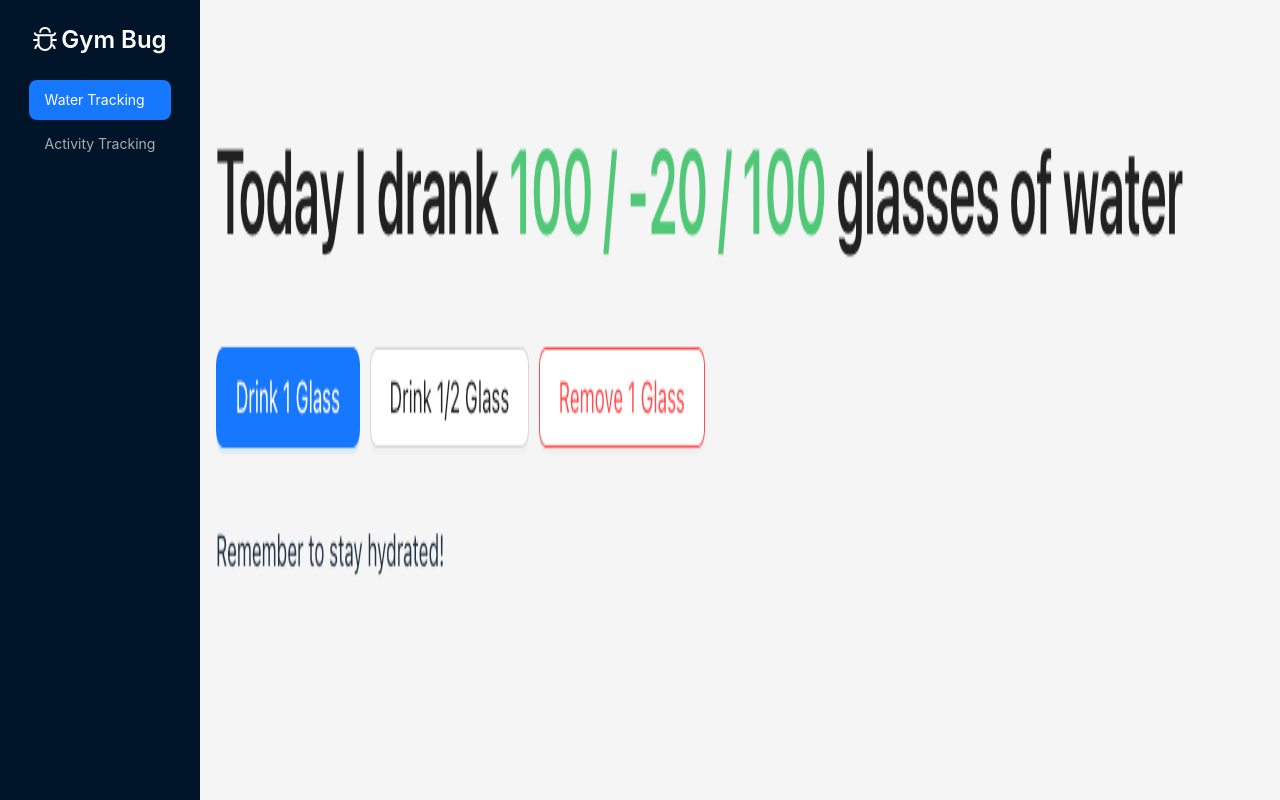
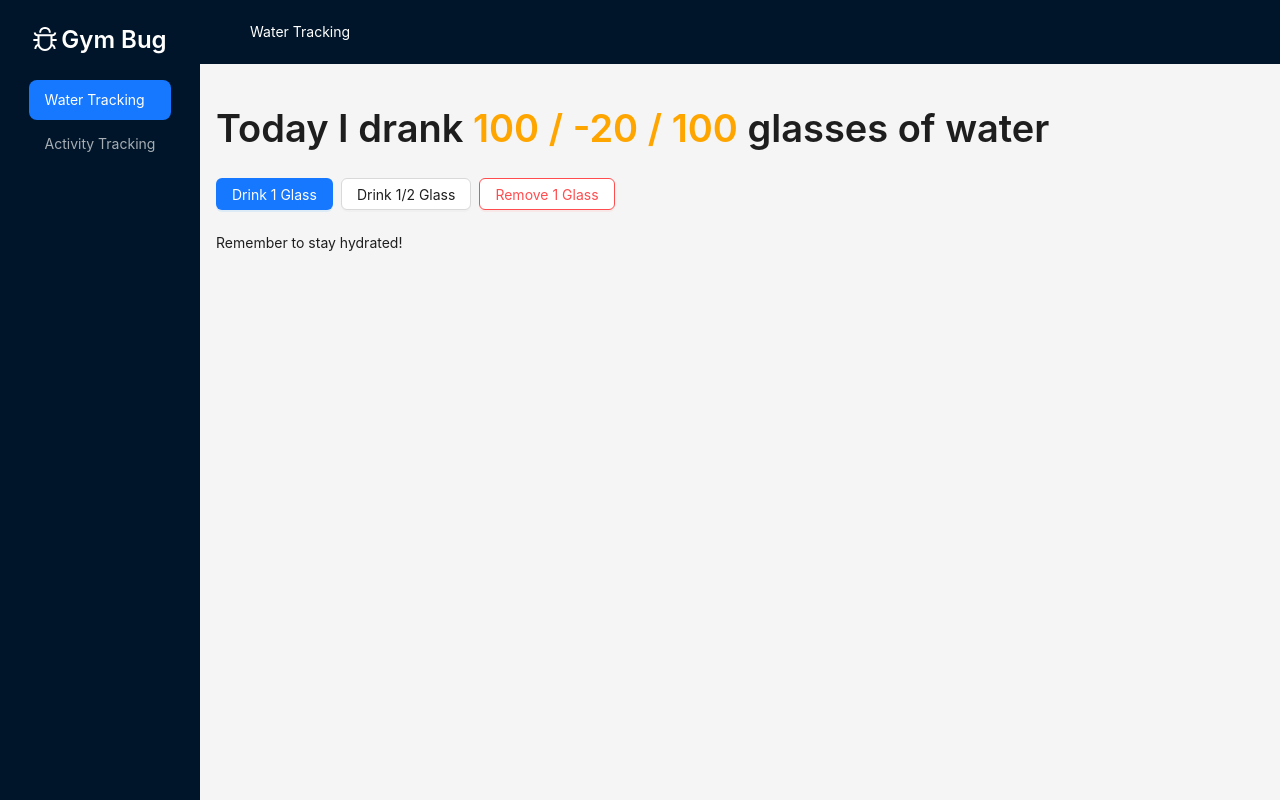
Before and after one commit to cezarmocanu/gym-bug, a React (Vite) app: page /water in a window 1280 px wide. Built offline with nearby package versions, Linux system fonts and the light colour scheme.

Commit message:
I repaired the navigation for both water and activity pages as well as I made some slight modifications along the way to the 'water dirinking' feature

```diff
--- a/src/App.jsx
+++ b/src/App.jsx
@@ -12,8 +12,8 @@ function App() {
       <Routes>
         <Route path="/" exact element={<MenuView />}>
           <Route path="/" element={<HomeView />} />
-          <Route path="/water" element={<img src={water} />} />
-          <Route path="/activimy" element={<ActivityTrackingView />} />
+          <Route path="/water" element={<WaterTrackingView/>} />
+          <Route path="/activity" element={<ActivityTrackingView />} />
         </Route>
       </Routes>
     </Router>
--- a/src/views/MenuView.jsx
+++ b/src/views/MenuView.jsx
@@ -32,7 +32,7 @@ export const MenuView = () => {
 
   const handleMenuClick = (event) => {
     const targetPage = event.key;
-    navigate(`/targetPage`);
+    navigate(`/` + targetPage);
   };
 
   return (
--- a/src/views/WaterTrackingView.jsx
+++ b/src/views/WaterTrackingView.jsx
@@ -8,24 +8,26 @@ const WATER_GOAL = 100;
 
 const createWaterChangeMessage = (messageInstance, value) => {
   if (value < 0) {
-    messageInstance.success(`Removed ${value} glass of water`);
+    messageInstance.error(`Removed ${value} glass of water`);
     return;
   }
 
-  messageInstance.error(`Added ${value} glass of water`);
+  messageInstance.success(`Added ${value} glass of water`);
 };
 
 const getProgressColor = (currentIntake, goal) => {
 
   if (currentIntake < (2 / 100) * goal) {
     return "#FFA500";
-  }else if (currentIntake < (80 / 100) * goal) {
+  }
+   if (currentIntake < (80 / 100) * goal) {
     return "#FF5050";
-  }else if (currentIntake < (15 / 100) * goal) {
-    return "#e7c400";
-  }else{
+  }
+  if (currentIntake < (15 / 100) * goal) {
+    return "#e7c400";}
+
     return "#50C878";
-  }
+
 };
 
 export const WaterTrackingView = () => {
@@ -55,13 +57,13 @@ export const WaterTrackingView = () => {
             glasses of water
           </Title>
           <Flex gap="small">
-            <Button type="primary" onClick={() => handleWaterIntakeUpdate(-1)}>
+            <Button type="primary" onClick={() => handleWaterIntakeUpdate(+1)}>
               Drink 1 Glass
             </Button>
-            <Button onClick={() => handleWaterIntakeUpdate(-0.5)}>
+            <Button onClick={() => handleWaterIntakeUpdate(+0.5)}>
               Drink 1/2 Glass
             </Button>
-            <Button danger onClick={() => handleWaterIntakeUpdate(+1)}>
+            <Button danger onClick={() => handleWaterIntakeUpdate(-1)}>
               Remove 1 Glass
             </Button>
           </Flex>
```
